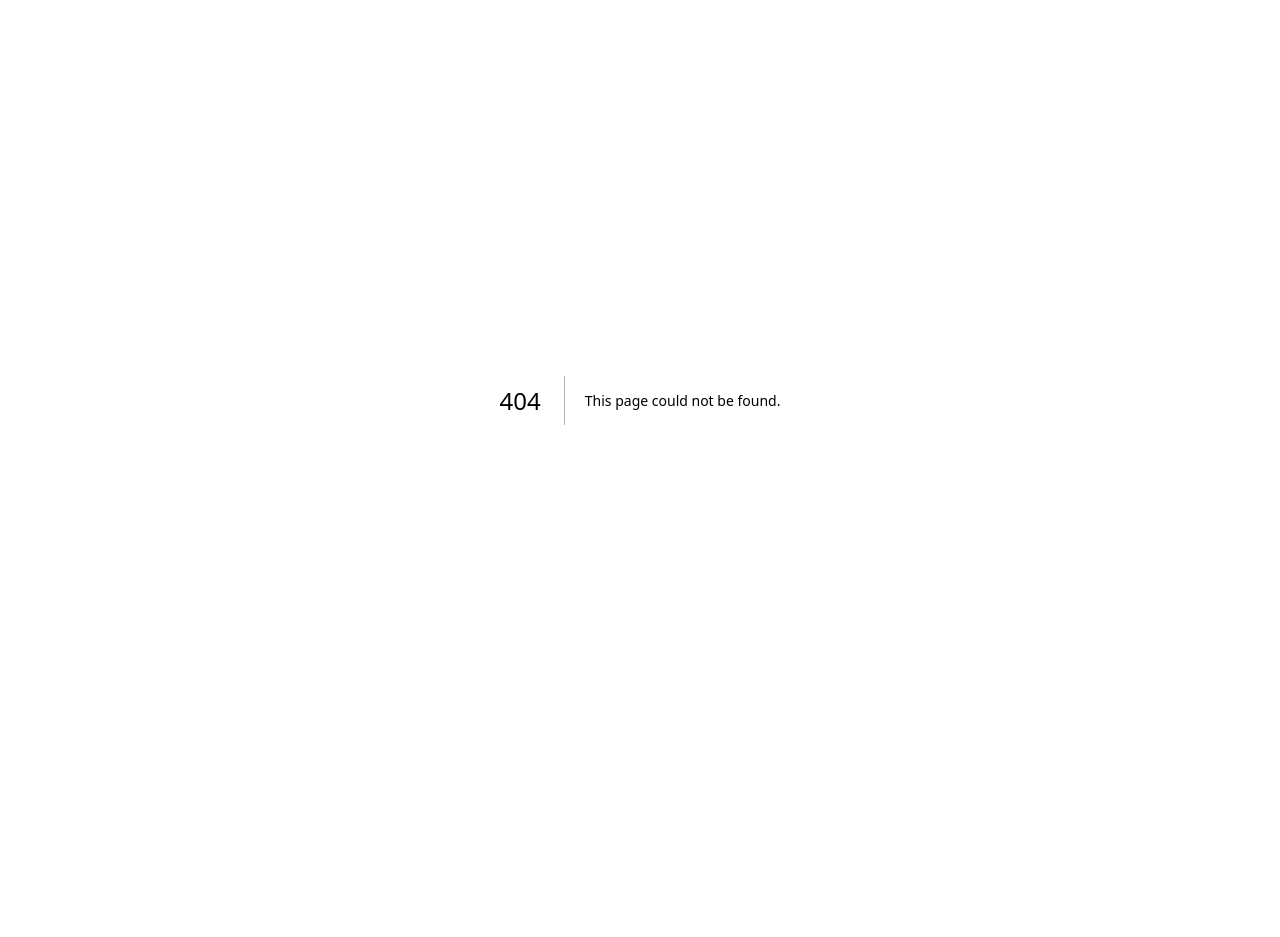
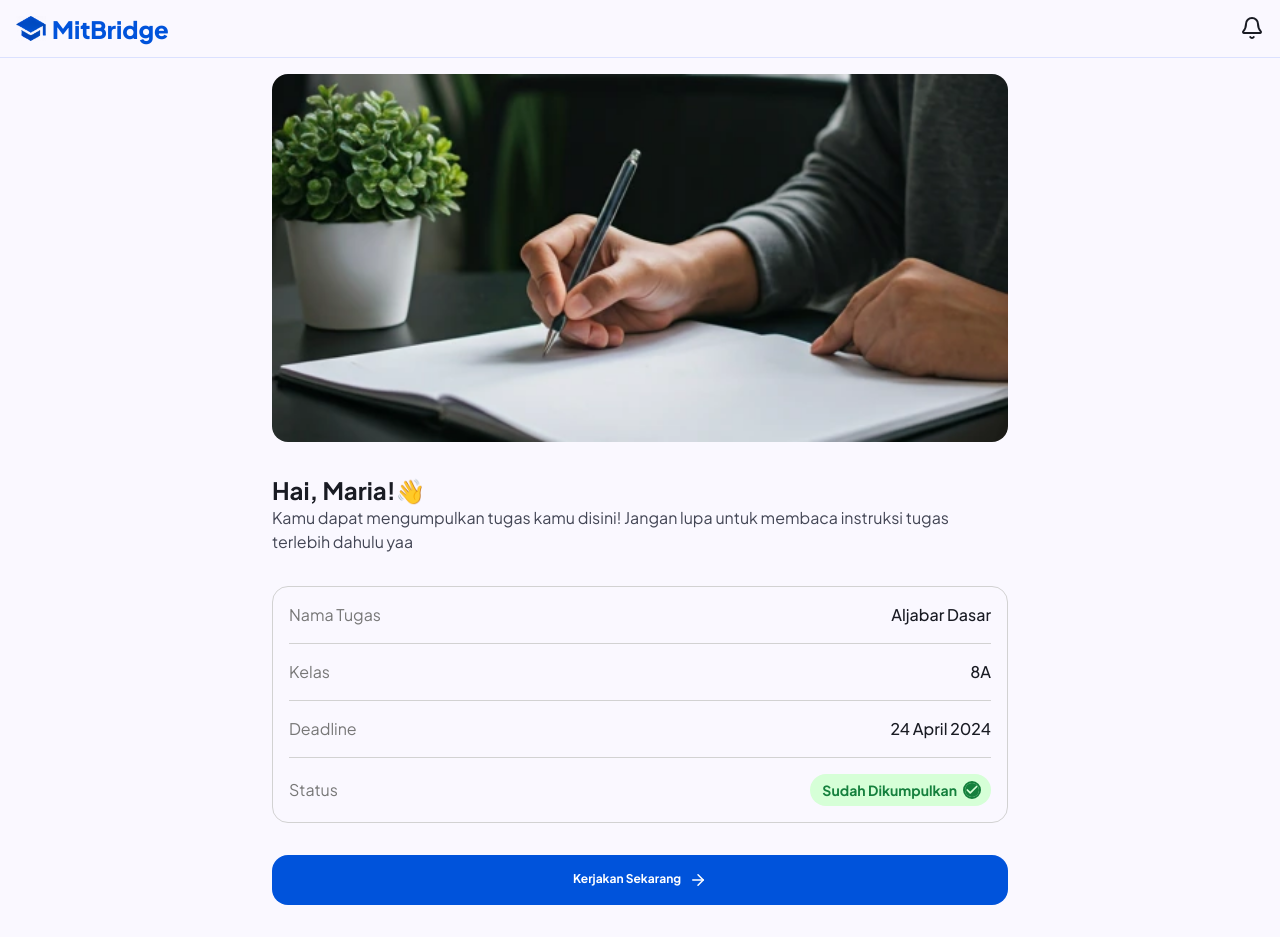
Before and after one commit to muzazr/oti-internship, a Next.js app in the folder frontend/: page /student in a window 1280 px wide. Before the commit this address had no page. Shown: the top 937 px of the page. Before the commit the page ends 800 px from the top, so only its background shows below. Built offline with nearby package versions, Linux system fonts and the light colour scheme.

Commit message:
feat(Landing Page Siswa): Made the landing page for the students

```diff
--- a/frontend/src/app/page.tsx
+++ /dev/null
@@ -1,3 +0,0 @@
-export default function Home() {
-  return <main></main>
-}
--- a/frontend/src/app/layout.tsx
+++ b/frontend/src/app/student/layout.tsx
@@ -1,4 +1,5 @@
-import "./globals.css"
+import "@/app/globals.css"
+import Header from "@/components/student/header"
 import { QueryProvider } from "@/components/providers/query-provider"
 
 export default function RootLayout({
@@ -13,6 +14,7 @@ export default function RootLayout({
         />
       </head>
       <body>
+        <Header />
         <QueryProvider>{children}</QueryProvider>
       </body>
     </html>
--- /dev/null
+++ b/frontend/src/app/student/page.tsx
@@ -0,0 +1,58 @@
+import Image from "next/image"
+import Table, { LeftRight } from "@/components/student/tableThingy"
+import Pill from "@/components/student/pill"
+import Button from "@/components/student/button"
+import { ArrowRight, Lock } from "lucide-react"
+
+// vEdit these for backend fetching
+const name = "Maria"
+const assignmentName = "Aljabar Dasar"
+const studentClass = "8A"
+const deadline = {
+  date: "24",
+  month: "April",
+  year: "2024",
+}
+const linkToAssignment = "" // Ini utk buttonnya nanti. Masih bingung...
+const completed = true
+// ^Edit these
+
+const LandingPageSiswa = () => {
+  return (
+    <main className="flex justify-center">
+      <div className="*:not-[header]:rounded-2xl p-4 flex flex-col gap-8 md:max-w-3/5">
+        <Image
+          className="w-full aspect-2/1 object-cover self-center md:max-w-3xl"
+          src="/student/studentLanding.webp"
+          alt="Somoene writing"
+          width="720"
+          height="360"
+        />
+        <div>
+          <h1 className="font-bold text-2xl">Hai, {name}!👋</h1>
+          <p className="text-foreground-secondary">
+            Kamu dapat mengumpulkan tugas kamu disini! Jangan lupa untuk membaca
+            instruksi tugas terlebih dahulu yaa
+          </p>
+        </div>
+        <Table>
+          <LeftRight info="Nama Tugas" content={assignmentName} />
+          <LeftRight info="Kelas" content={studentClass} />
+          <LeftRight
+            info="Deadline"
+            content={`${deadline.date} ${deadline.month} ${deadline.year}`}
+          />
+          <LeftRight info="Status" content={<Pill finished={completed} />} />
+        </Table>
+        <Button variant="default">
+          Kerjakan Sekarang <ArrowRight className="size-4.5" />
+        </Button>
+        <p className="flex justify-center items-center gap-2 text-sm">
+          Laman belajar ini hanya untukmu <Lock className="size-4.5" />
+        </p>
+      </div>
+    </main>
+  )
+}
+
+export default LandingPageSiswa
--- /dev/null
+++ b/frontend/src/components/student/button.tsx
@@ -0,0 +1,42 @@
+import React from "react"
+import Link from "next/link"
+
+const variants = {
+  default: "bg-primary-500 text-primary-1200",
+  hollow: "",
+  send: "",
+  error: "",
+}
+
+interface Props {
+  children: React.ReactNode
+  variant?: "default" | "hollow" | "send" | "error"
+  link?: string
+}
+
+function handleVariants(variant: string) {
+  const keysArray = Object.keys(variants)
+  const valuesArray = Object.values(variants)
+  for (let i = 0; i < keysArray.length; i++) {
+    if (keysArray[i] == variant) return valuesArray[i]
+  }
+}
+
+const Button = ({ children, variant = "default", link = "" }: Props) => {
+  return link === "" ? (
+    <button
+      className={`p-4 font-bold flex justify-center text-xs gap-2 ${handleVariants(variant)}`}
+    >
+      {children}
+    </button>
+  ) : (
+    <Link
+      href={link}
+      className={`p-4 flex justify-center text-xs gap-2 ${handleVariants(variant)}`}
+    >
+      {children}
+    </Link>
+  )
+}
+
+export default Button
--- /dev/null
+++ b/frontend/src/components/student/header.tsx
@@ -0,0 +1,23 @@
+import React from "react"
+import Image from "next/image"
+import { Bell } from "lucide-react"
+
+const Header = () => {
+  return (
+    <header className="flex border-b border-primary-1000 p-4 justify-between">
+      <h2 className="flex gap-1.5 font-extrabold text-primary-500 text-2xl/0 items-center">
+        <Image
+          src="/student/icon.webp"
+          alt="Logo"
+          width="120"
+          height="100"
+          className="w-7.5 aspect-6/5"
+        />
+        MitBridge
+      </h2>
+      <Bell width="24" height="24" />
+    </header>
+  )
+}
+
+export default Header
--- /dev/null
+++ b/frontend/src/components/student/pill.tsx
@@ -0,0 +1,26 @@
+import React from "react"
+import { X, Check } from "lucide-react"
+
+const Pill = ({ finished }: { finished: boolean }) => {
+  return (
+    <span
+      style={{
+        backgroundColor: `var(--${finished ? "success-200" : "error-300"})`,
+        color: `var(--${finished ? "success-100" : "error-100"})`,
+        flexDirection: `row${finished ? "-reverse" : ""}`,
+      }}
+      className="flex items-center gap-2 text-sm py-1.5 px-3 rounded-2xl font-bold"
+    >
+      <span className="*:size-3.5 outline-2 outline-current bg-current rounded-2xl">
+        {finished ? (
+          <Check className="stroke-success-200 stroke-3" />
+        ) : (
+          <X className="stroke-error-300" />
+        )}
+      </span>{" "}
+      {finished ? "Sudah" : "Belum"} Dikumpulkan
+    </span>
+  )
+}
+
+export default Pill
--- /dev/null
+++ b/frontend/src/components/student/tableThingy.tsx
@@ -0,0 +1,34 @@
+import React from "react"
+
+let lrVariant = []
+let udVariant = []
+
+const Table = ({ children }: { children: React.ReactNode }) => {
+  return (
+    <div className="flex-col border border-neutral-300 px-4 *:py-4 divide-y divide-solid divide-neutral-300">
+      {children}
+    </div>
+  )
+}
+
+interface itemProps {
+  info: string
+  content: React.ReactNode
+}
+
+// For left-right info-content
+export const LeftRight = ({ info, content }: itemProps) => {
+  return (
+    <div className="flex justify-between items-center w-full">
+      <p className="text-neutral-700">{info}</p>
+      <p className="text-right font-medium">{content}</p>
+    </div>
+  )
+}
+
+// For
+export const UpDown = ({ info, content }: itemProps) => {
+  // Summary
+}
+
+export default Table
```
Also changed, not shown: frontend/public/student/studentLanding.webp (added).
